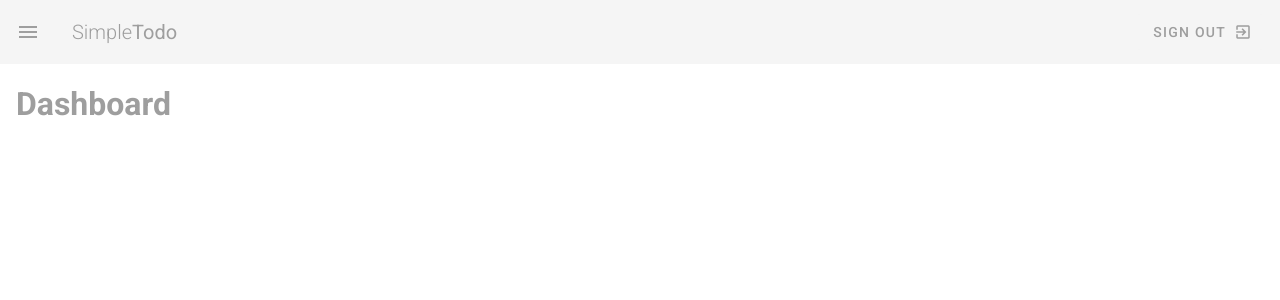
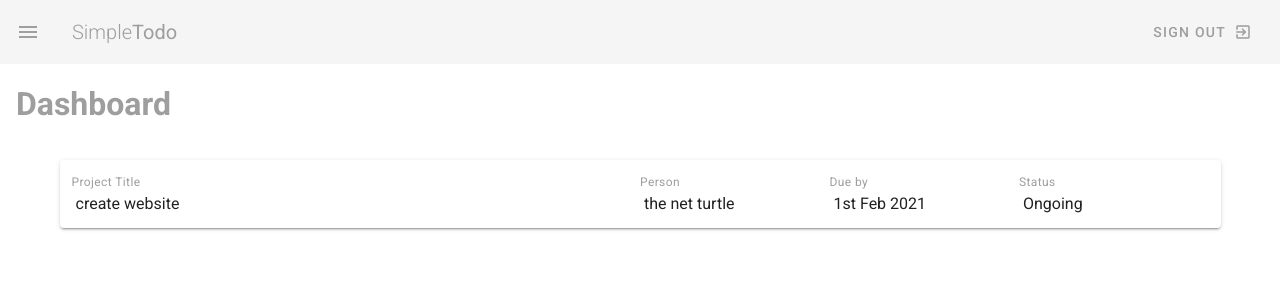
Before and after one commit to Reghay-repo/todo-app-vuetify, a Vue app: page / in a window 1280 px wide. Shown: the top 300 px of the page. Built offline with nearby package versions, Linux system fonts and the light colour scheme.

Commit message:
created dashboard layout

```diff
--- a/src/components/Navbar.vue
+++ b/src/components/Navbar.vue
@@ -1,6 +1,6 @@
 <template>
     <nav>
-        <v-app-bar  flat app>
+        <v-app-bar  flat app >
             <v-app-bar-nav-icon class="grey--text" @click="drawer = !drawer"></v-app-bar-nav-icon>
             <v-toolbar-title class="text--uppercase grey--text">
                 <span class="font-weight-light">Simple</span>
--- a/src/views/Dashboard.vue
+++ b/src/views/Dashboard.vue
@@ -1,6 +1,31 @@
 <template>
   <div class="dashboard">
     <h1 class="subheading grey--text">Dashboard</h1>
+
+    <v-container class="my-5">
+      <v-card  class="pa-3">
+        <v-container>
+          <v-layout row wrap>
+          <v-flex xs12 md6>
+            <div  class="caption grey--text">Project Title</div>
+            <div class="ml-1">create website</div>
+          </v-flex>
+          <v-flex xs6 s4 md2 >
+            <div  class="caption grey--text">Person</div>
+            <div class="ml-1">the net turtle</div>
+          </v-flex>
+          <v-flex xs2 s4 md2 >
+            <div  class="caption grey--text">Due by</div>
+            <div class="ml-1">1st Feb 2021</div>
+          </v-flex>
+          <v-flex xs2 s4 md2 >
+            <div  class="caption grey--text">Status</div>
+            <div class="ml-1">Ongoing</div>
+          </v-flex>
+        </v-layout>
+        </v-container>
+      </v-card>
+    </v-container>
   </div>
 </template>
 
--- a/src/views/Team.vue
+++ b/src/views/Team.vue
@@ -1,6 +1,9 @@
 <template>
   <div class="team">
     <h1 class="subheading grey--text">Team</h1>
+    <v-container class="my-5">
+
+    </v-container>
   </div>
 </template>
 
```
Also changed, not shown: 1 other file (tests, documents, lock files or other folders).
